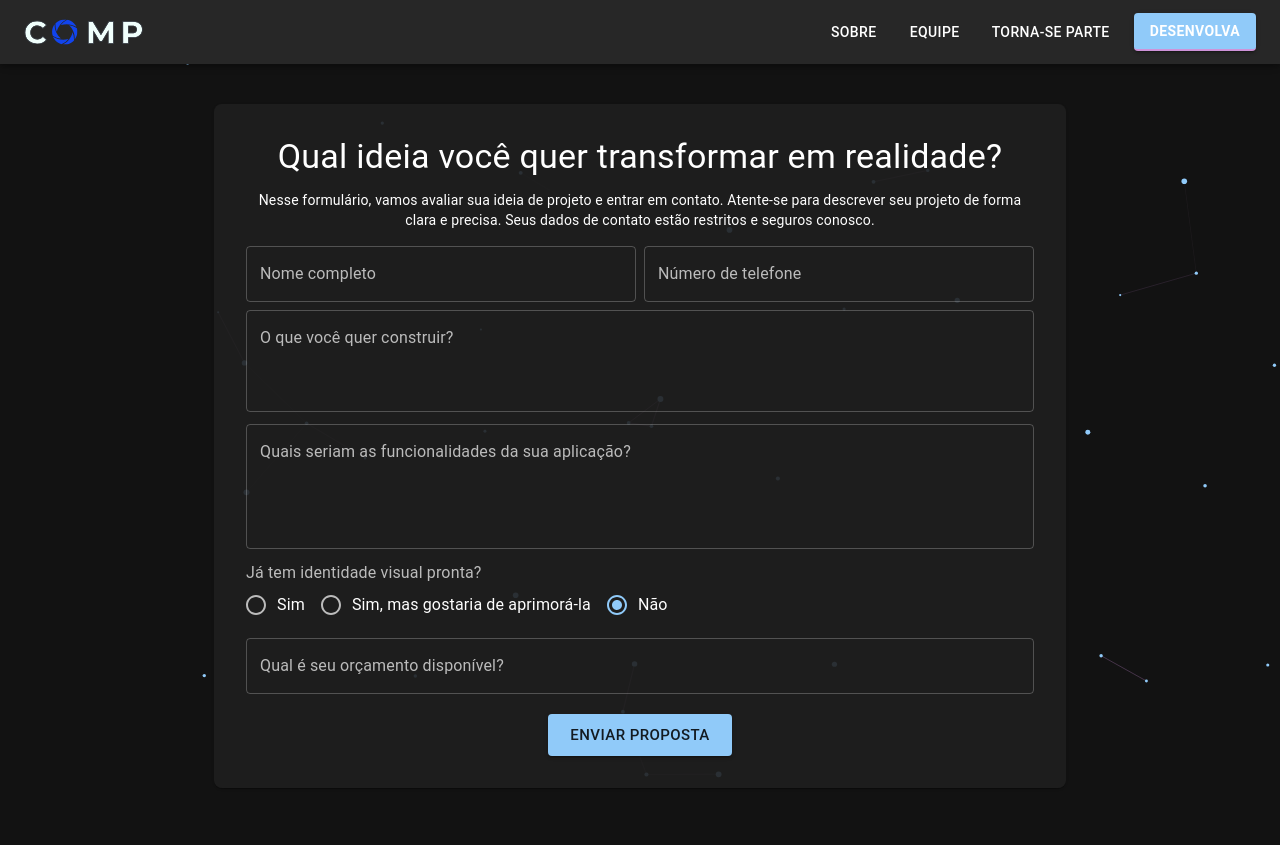
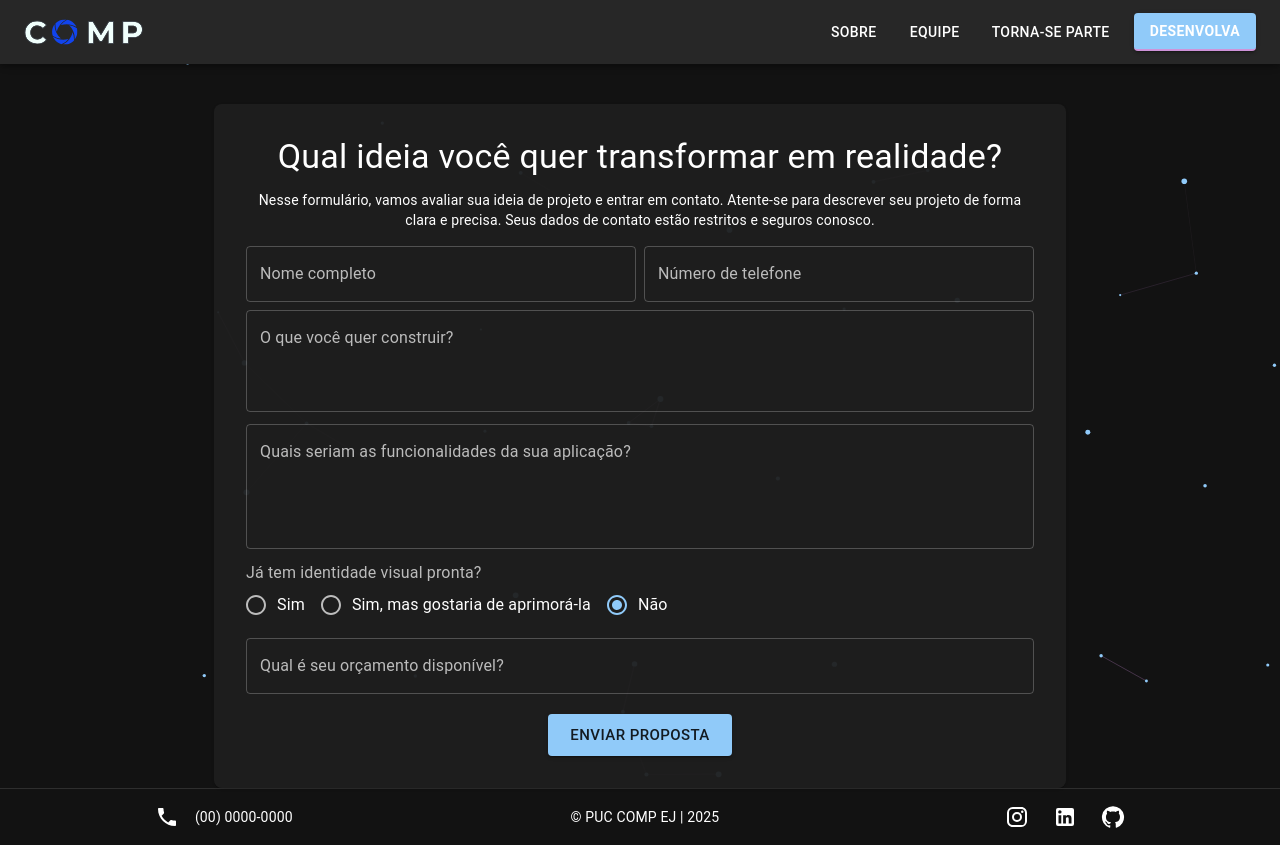
Before and after one commit to EJ-ICEI-PUC-Minas/comp-website, a React (Vite) app: page /desenvolva in a window 1280 px wide. Before the commit the page ends 800 px from the top, so only its background shows below. Built offline with nearby package versions, Linux system fonts and the light colour scheme.

Commit message:
add Footer

```diff
--- /dev/null
+++ b/src/components/Footer.jsx
@@ -0,0 +1,95 @@
+import React from 'react'
+import { Box, Typography, IconButton, useTheme } from '@mui/material'
+
+// ICONS
+import PhoneIcon from '@mui/icons-material/Phone'
+import InstagramIcon from '@mui/icons-material/Instagram'
+import LinkedInIcon from '@mui/icons-material/LinkedIn'
+import GitHubIcon from '@mui/icons-material/GitHub'
+
+const Footer = () => {
+  const theme = useTheme()
+
+  return (
+    <Box
+      component="footer"
+      sx={{
+        borderTop: `1px solid ${theme.palette.divider}`,
+        bgcolor: theme.palette.background.main,
+        color: theme.palette.background.contrastText,
+        zIndex: 1,
+        display: 'flex',
+        flexWrap: 'wrap',
+        justifyContent: 'space-around',
+        alignItems: 'center',
+        p: 1,
+      }}
+    >
+      {/* LEFT */}
+      <Box
+        sx={{
+          display: 'flex',
+          alignItems: 'center',
+          gap: 1,
+          mb: { xs: 1, md: 0 },
+        }}
+      >
+        <IconButton
+          href="https://wa.me/seu-numero"
+          target="_blank"
+          rel="noopener"
+          sx={{ color: 'inherit' }}
+        >
+          <PhoneIcon />
+        </IconButton>
+        <Typography variant="body2" sx={{ color: 'inherit' }}>
+          (00) 0000-0000
+        </Typography>
+      </Box>
+
+      {/* MID */}
+      <Box sx={{ mb: { xs: 1, md: 0 } }}>
+        <Typography variant="body2" align="center" sx={{ color: 'inherit' }}>
+          © PUC COMP EJ | 2025
+        </Typography>
+      </Box>
+
+      {/* RIGHT */}
+      <Box
+        sx={{
+          display: 'flex',
+          gap: 1,
+        }}
+      >
+        <IconButton
+          href="https://instagram.com/"
+          target="_blank"
+          rel="noopener"
+          sx={{ color: 'inherit' }}
+        >
+          <InstagramIcon />
+        </IconButton>
+
+        <IconButton
+          href="https://linkedin.com/"
+          target="_blank"
+          rel="noopener"
+          sx={{ color: 'inherit' }}
+        >
+          <LinkedInIcon />
+        </IconButton>
+
+        <IconButton
+          href="https://github.com/"
+          target="_blank"
+          rel="noopener"
+          sx={{ color: 'inherit' }}
+        >
+          <GitHubIcon />
+        </IconButton>
+      </Box>
+    </Box>
+  )
+}
+
+export default Footer
--- a/src/main.jsx
+++ b/src/main.jsx
@@ -1,7 +1,7 @@
 import { StrictMode } from 'react'
 import { createRoot } from 'react-dom/client'
 import { BrowserRouter, Route, Routes } from 'react-router-dom'
-import { createTheme, CssBaseline, ThemeProvider, Toolbar } from '@mui/material'
+import { createTheme, CssBaseline, ThemeProvider, Toolbar, Box} from '@mui/material'
 
 import Header from './components/Header'
 
@@ -11,6 +11,7 @@ import About from './pages/About'
 import Team from './pages/Team'
 import Apply from './pages/Apply'
 import ProjectSubmission from './pages/ProjectSubmission'
+import Footer from './components/Footer'
 
 const theme = createTheme({
   palette: {
@@ -23,8 +24,19 @@ createRoot(document.getElementById('root')).render(
     <ThemeProvider theme={theme}>
       <CssBaseline />
       <BrowserRouter>
+        <Box
+          sx={{
+            display: 'flex',
+            flexDirection: 'column',
+            minHeight: '100vh', // garante altura total
+          }}
+        >
           <Header />
+          {/* Toolbar separa o conteúdo do topo, se necessário */}
           <Toolbar />
+
+          {/* Main onde entrarão as páginas (rotas) */}
+          <Box component="main" sx={{ flex: 1 }}>
             <Routes>
               <Route path="/" element={<Home />} />
               <Route path="/sobre" element={<About />} />
@@ -32,6 +44,11 @@ createRoot(document.getElementById('root')).render(
               <Route path="/torna-se-parte" element={<Apply />} />
               <Route path="/desenvolva" element={<ProjectSubmission />} />
             </Routes>
+          </Box>
+
+          {/* Footer no final da coluna */}
+          <Footer />
+        </Box>
       </BrowserRouter>
     </ThemeProvider>
   </StrictMode>
--- a/src/pages/Home.jsx
+++ b/src/pages/Home.jsx
@@ -6,10 +6,17 @@ import {
   CardContent,
   Typography,
   Box,
+  Paper,
+  Button,
+  Stack,
 } from '@mui/material'
 
+import backgroundIMG from '../assets/background.png'
+
+// COMPONENTS
 import FAQ from '../components/FAQ'
 
+// ICONS
 import BrandingWatermarkIcon from '@mui/icons-material/BrandingWatermark'
 import AppShortcutIcon from '@mui/icons-material/AppShortcut'
 import DesignServicesIcon from '@mui/icons-material/DesignServices'
@@ -44,12 +51,59 @@ const Home = () => {
       <Box
         component="section"
         sx={{
+          display: 'flex',
+          alignItems: 'center',
+          justifyContent: 'center',
+          flexDirection: 'column',
+          textAlign: 'center',
+          minHeight: '100vh',
+          color: '#fff',
+          backgroundImage: backgroundIMG,
+          backgroundSize: 'cover',
+          backgroundPosition: 'center',
+          padding: 4,
+        }}
+      >
+        <Typography variant="h3" sx={{ fontWeight: 'bold', marginBottom: 2 }}>
+          Conheça a COMP
+        </Typography>
+        <Typography variant="subtitle1" sx={{ marginBottom: 4 }}>
+          A empresa júnior de computação da PUC Minas
+        </Typography>
+        <Stack direction="row" spacing={2}>
+          <Button
+            variant="contained"
+            sx={{
+              backgroundColor: '#0056FF',
+              '&:hover': { backgroundColor: '#003FC5' },
+            }}
+          >
+            Nossos Projetos
+          </Button>
+          <Button
+            variant="outlined"
+            sx={{
+              borderColor: '#0056FF',
+              color: '#0056FF',
+              '&:hover': {
+                backgroundColor: '#003FC5',
+                color: '#fff',
+              },
+            }}
+          >
+            Nossos Valores
+          </Button>
+        </Stack>
+      </Box>
+      <Box
+        component="section"
+        sx={{
           backgroundColor: '#000',
           color: '#fff',
           py: 8,
         }}
       >
-        <Container maxWidth="lg">
+        <Container>
           <Typography variant="h5" align="center">
             Nossos serviços
           </Typography>
@@ -57,7 +111,7 @@ const Home = () => {
           <Typography
             variant="h3"
             align="center"
-            fontWeight='bold'
+            fontWeight="bold"
             gutterBottom
           >
             O que fazemos de melhor.
@@ -68,9 +122,9 @@ const Home = () => {
             align="center"
             sx={{ maxWidth: 600, margin: '0 auto', pb: 4 }}
           >
-            Oferecemos soluções em tecnologia para transformar ideias
-            em realidade. Nosso foco é criar experiências digitais que
-            impulsionam negócios e entregam resultados.
+            Oferecemos soluções em tecnologia para transformar ideias em
+            realidade. Nosso foco é criar experiências digitais que impulsionam
+            negócios e entregam resultados.
           </Typography>
 
           <Grid container spacing={4} justifyContent="center">
@@ -102,8 +156,24 @@ const Home = () => {
           </Grid>
         </Container>
       </Box>
-      <Container maxWidth="md" style={{ marginTop: '2rem' }}>
-        <FAQ />
+      <Container>
+        <Box
+          component="section"
+          sx={{
+            display: 'flex',
+            flexDirection: { xs: 'column', sm: 'row' },
+            gap: 2,
+            alignItems: 'center',
+            justifyContent: 'space-between',
+          }}
+        >
+          <Box sx={{ padding: 2, flex: 2 }}>
+            <FAQ />
+          </Box>
+          <Paper sx={{ padding: 2, flex: 1 }}>
+            <img src="" alt="graph" />
+          </Paper>
+        </Box>
       </Container>
     </>
   )
--- a/src/pages/ProjectSubmission.jsx
+++ b/src/pages/ProjectSubmission.jsx
@@ -13,7 +13,7 @@ const ProjectSubmission = () => {
         display: 'flex',
         alignItems: 'center',
         justifyContent: 'center',
-        minHeight: '90vh',
+        minHeight: '86vh',
       }}
     >
       <ParticlesBackground />
@@ -29,7 +29,7 @@ const ProjectSubmission = () => {
           sx={{
             padding: 4,
             borderRadius: 2,
-            backgroundColor: alpha(theme.palette.background.paper, 0.9),
+            backgroundColor: alpha(theme.palette.background.paper, 0.95),
           }}
         >
           <Typography variant="h4" gutterBottom align="center">
```
Also changed, not shown: src/components/Header.jsx (+21 -21 lines), src/hooks/useParticlesOptions.js (+12 -9 lines), src/assets/background.png (added), src/components/forms/ProjectProposalForm.jsx (line endings or trailing spaces). Lines whose indentation alone changed are shown as unchanged.
